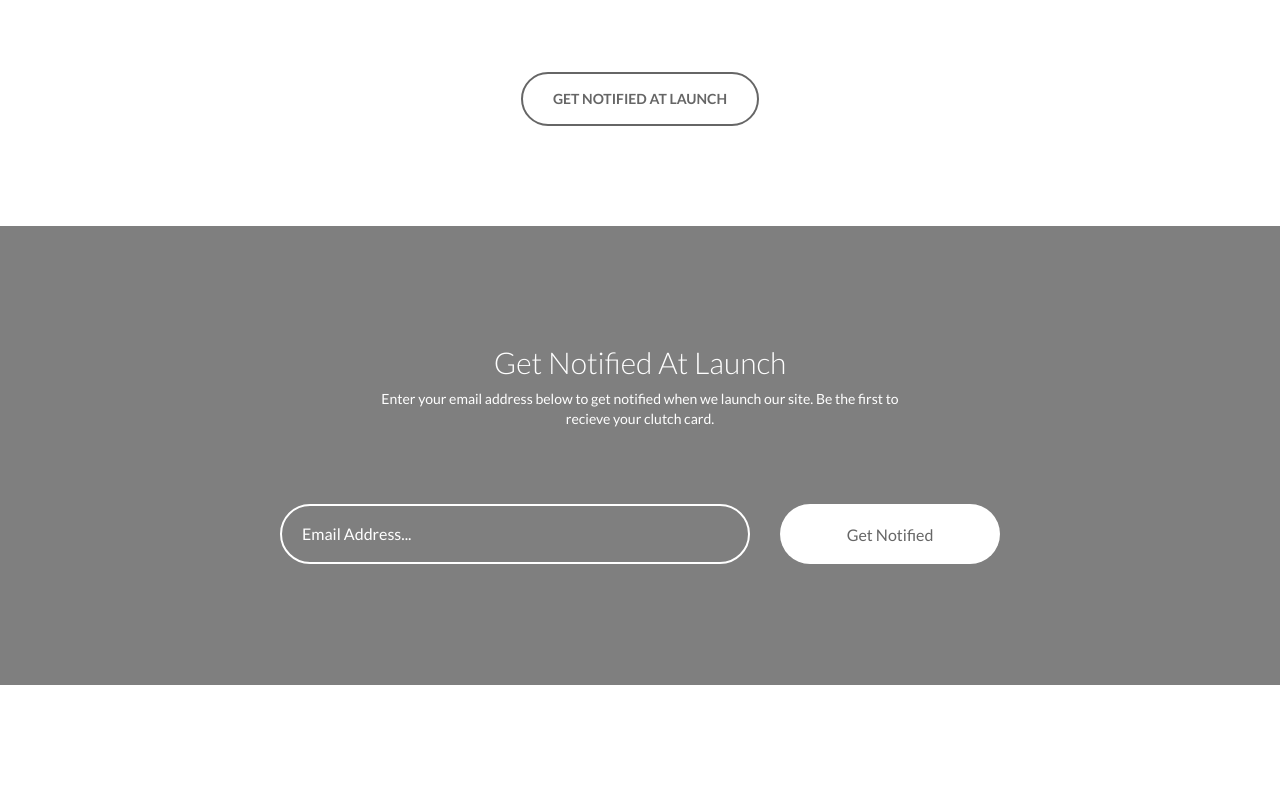
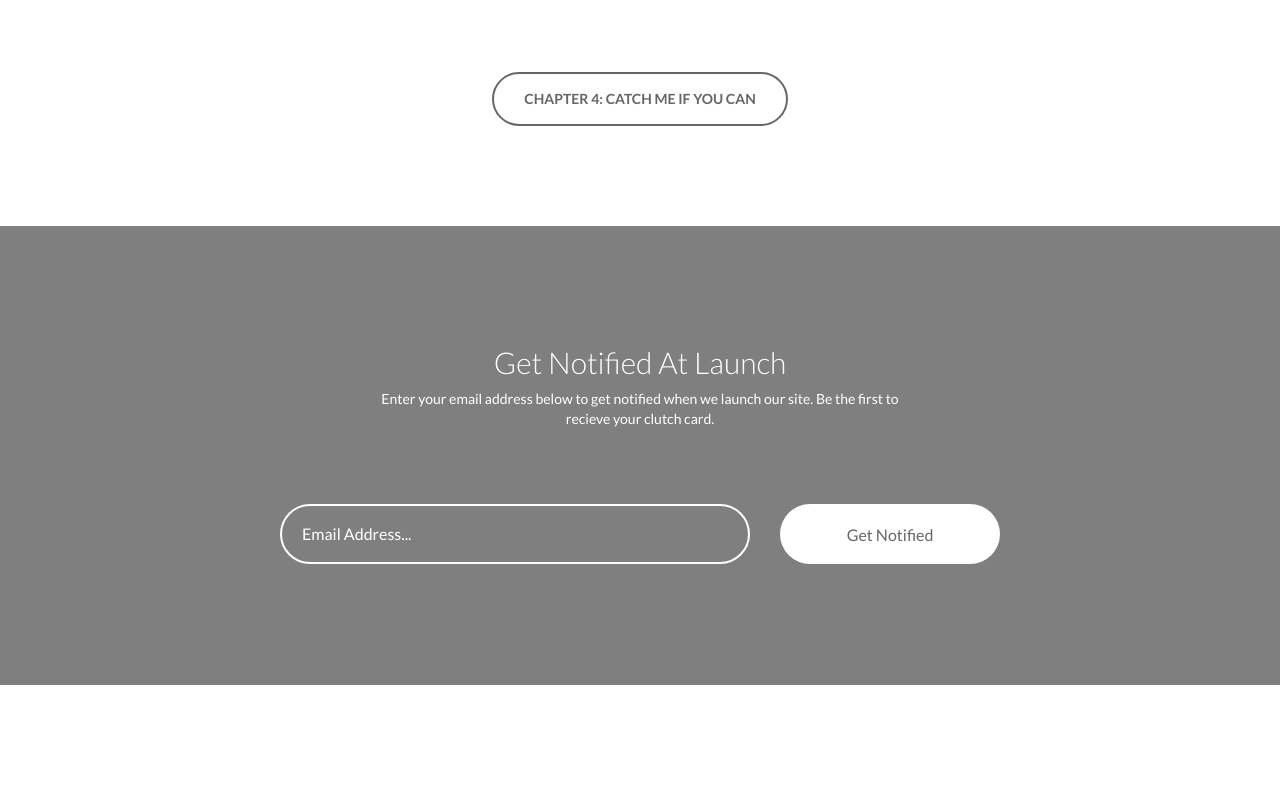
Before and after one commit to TravisWu/testpage2, a plain HTML site: page index.html in a window 1280 px wide. Shown: the part 3369-4171 px from the top of the page. Drawn offline with Linux system fonts and the light colour scheme.

Commit message:
add things

```diff
--- a/index.html
+++ b/index.html
@@ -270,7 +270,7 @@
                         </div><!-- col end -->
 
                     <div class="row text-centre">
-                        <a data-scroll href="#get-notified" class="button btn-flat-colour">Get Notified At Launch</a>
+                        <a data-scroll href="#get-notified" class="button btn-flat-colour">Chapter 4: Catch Me If You Can</a>
                     </div><!-- row end -->
 
                 </div><!-- container end -->
```
